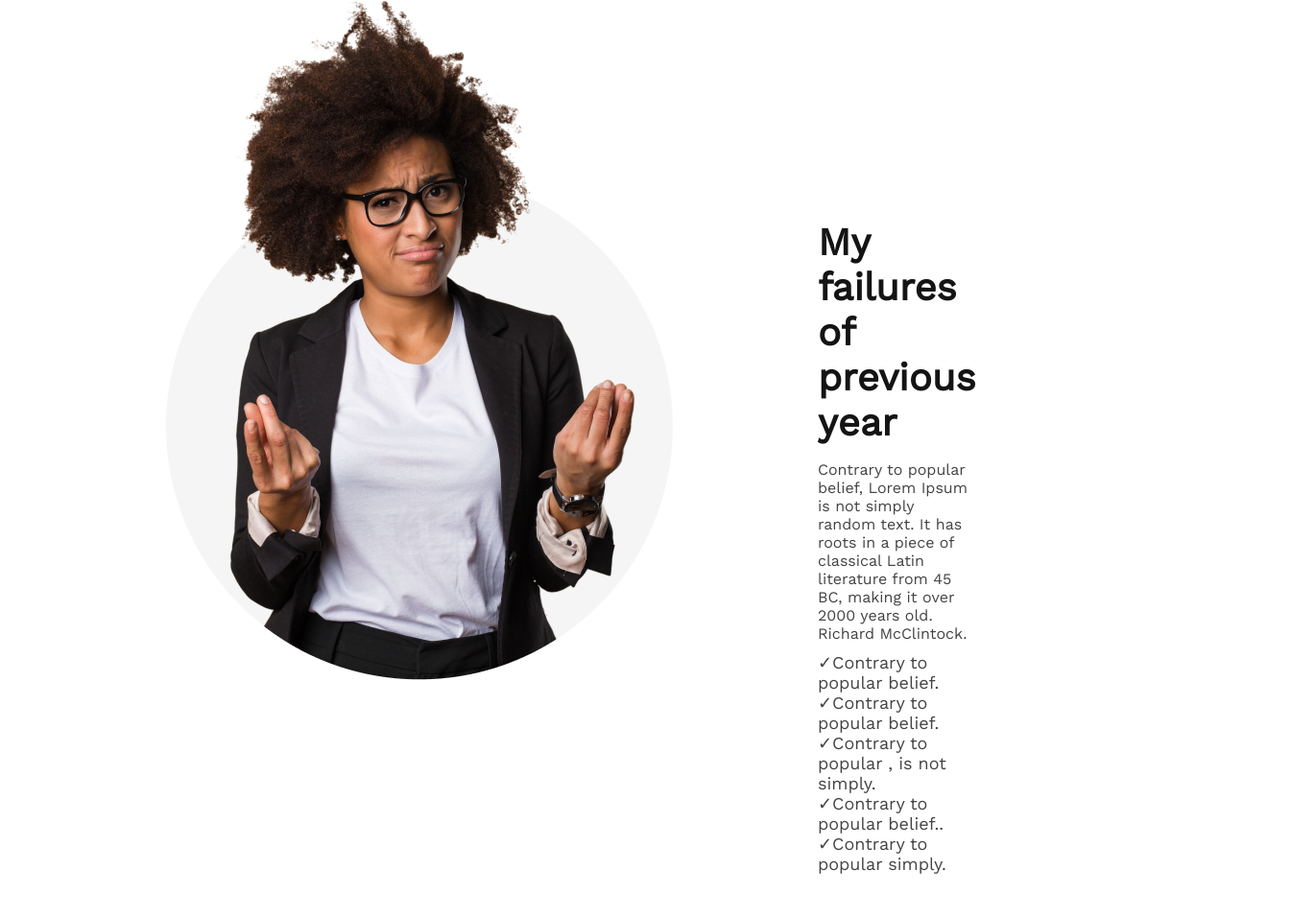
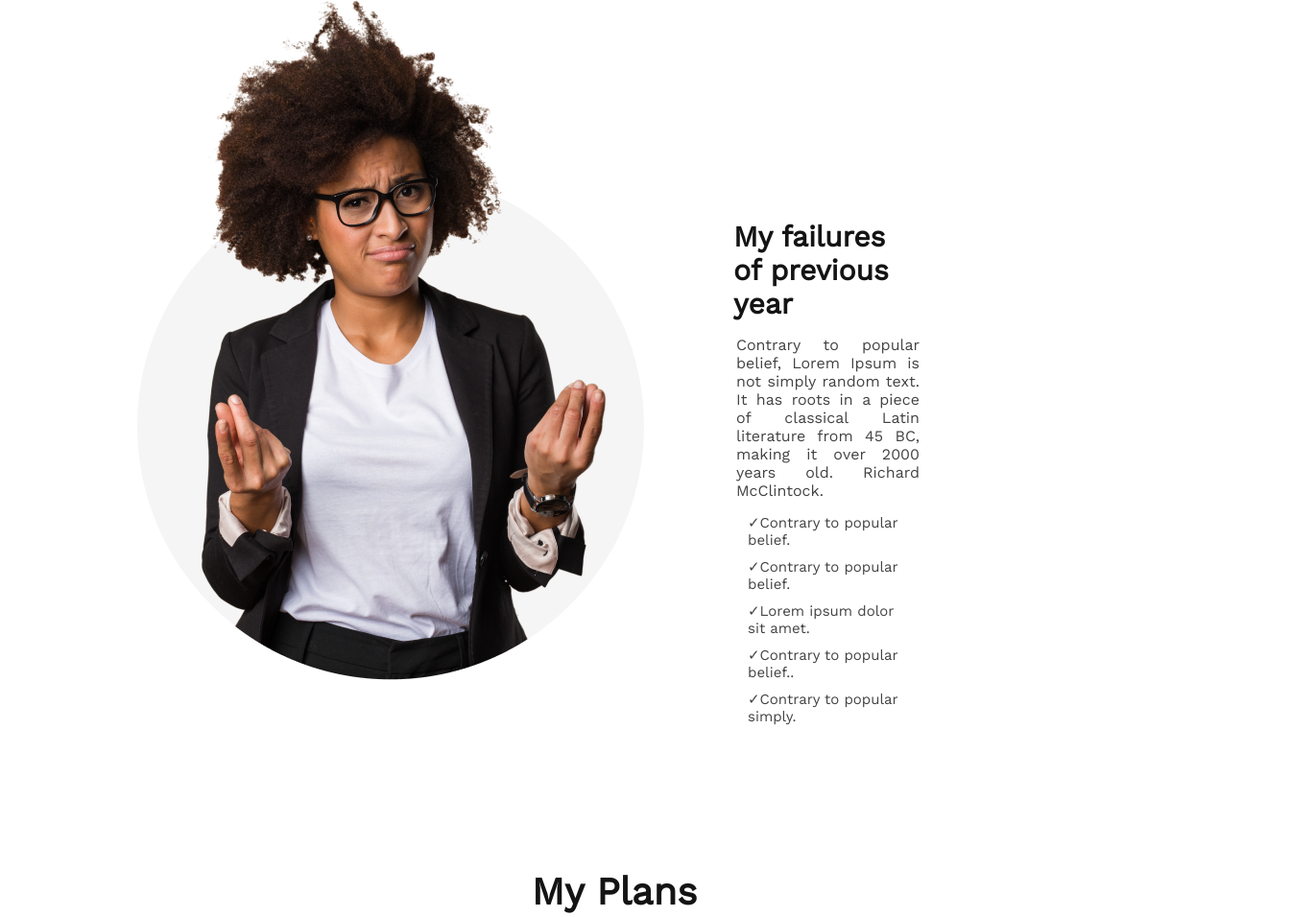
Before and after one commit to keyamoni05866/new-year-website, a plain HTML site: page index.html in a window 1280 px wide. Shown: the part 950-1906 px from the top of the page at 96% size, 1370 px wide, since content can reach past the window. Drawn offline with nearby package versions, Linux system fonts and the light colour scheme.

Commit message:
final add

```diff
--- a/index.html
+++ b/index.html
@@ -42,7 +42,7 @@
           <ul>
             <li>Contrary to popular belief.</li>
             <li>Contrary to popular belief.</li>
-            <li>Contrary to popular , is not simply.</li>
+            <li>Lorem ipsum dolor sit amet.</li>
             <li>Contrary to popular belief..</li>
             <li>Contrary to popular simply.</li>
           </ul>
--- a/styles/new-year.css
+++ b/styles/new-year.css
@@ -17,7 +17,7 @@
 }
 .banner-title {
   font-weight: 700;
-  font-size: 65px;
+  font-size: 50px;
   color: #151414;
   text-align: right;
   margin: 0;
@@ -47,11 +47,11 @@ main {
 /* image and failurs sections start */
 .failurs {
   display: flex;
-  gap: 93px;
+  gap: 35px;
 }
 .img {
   margin-top: 126px;
-  margin-left: 150px;
+  margin-left: 120px;
 }
 .content {
   margin-top: 370px;
@@ -60,20 +60,24 @@ main {
 .img-heading {
   color: #151414;
   font-weight: 700;
-  font-size: 40px;
+  font-size: 30px;
   margin-left: 40px;
 }
 .img-description {
   color: #444343;
   font-size: 16px;
   margin-top: 16px;
-  margin-left: 40px;
+  margin-left: 43px;
+  text-align: justify;
 }
 ul {
-  margin-top: 10px;
+  margin: 10px;
   list-style: none;
-  font-size: 18px;
+  font-size: 15px;
   color: #444343;
+}
+li{
+  padding: 5px;
 }
 ul li::before {
   content: "✓";
@@ -92,7 +96,7 @@ ul li::before {
   display: flex;
   gap: 86px;
   margin-top: 70px;
-  margin-left: 230px;
+  margin-left: 150px;
   margin-bottom: 130px;
   text-align: center;
 }
@@ -116,7 +120,7 @@ ul li::before {
   background-image: url(../images/watch.png), url(/images/gradient1.png);
   background-repeat: no-repeat;
   background-blend-mode: multiply;
-  margin: 130px 230px;
+  margin: 130px 130px;
   width: 1140px;
   height: 300px;
 }
```
